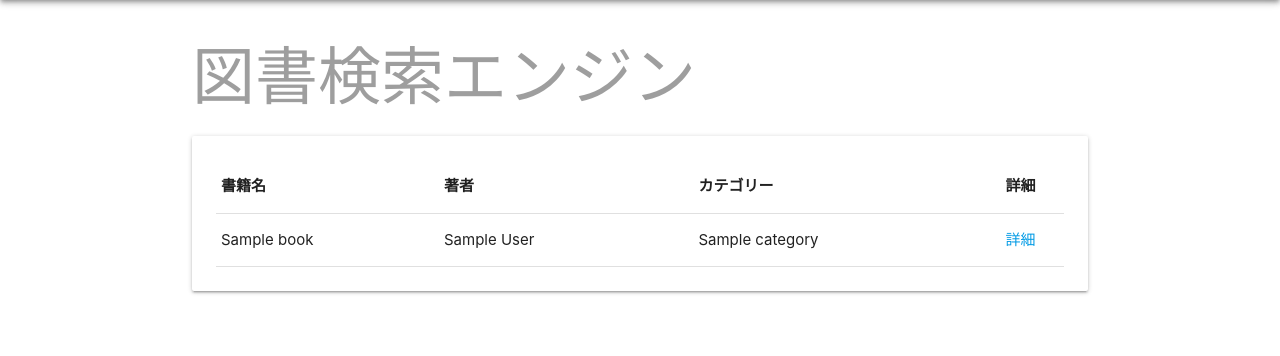
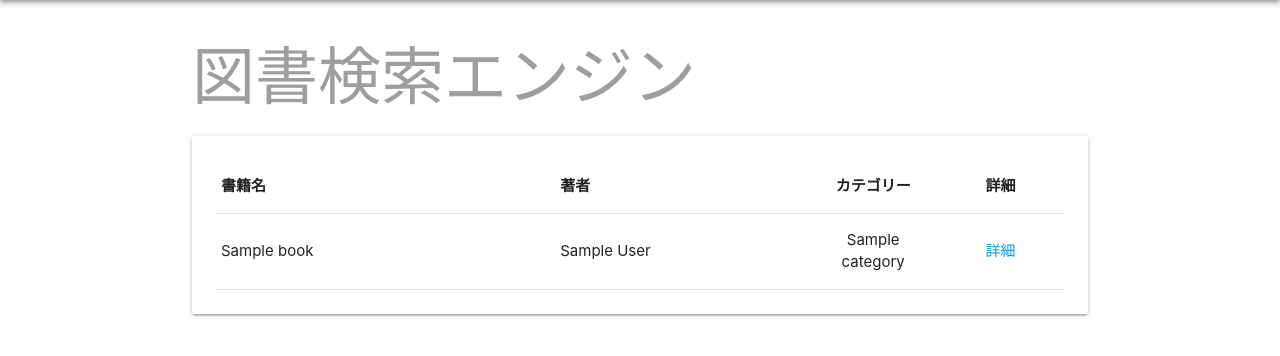
Before and after one commit to ShojiAkifumi/serch-lib, a Flask app: template templates/serch.html in a window 1280 px wide. Shown: the part 74-430 px from the top of the page. Run offline with Flask 2, Linux system fonts and the light colour scheme; the template is opened without the code that fills it: most values are stand-ins (such as "Sample title", 1, 10 or a date in 2020).

Commit message:
add unicon

```diff
--- a/static/css/style.css
+++ b/static/css/style.css
@@ -9,11 +9,18 @@ header {
     }
 }
 
+td:first-child {
+    width: 40%;
+}
+
 td:nth-child(2) {
     width: 30%;
 }
 
+th:nth-child(3),
+td:nth-child(3),
 th:last-child,
 td:last-child {
+    width: 15%;
     text-align: center;
 }
```
